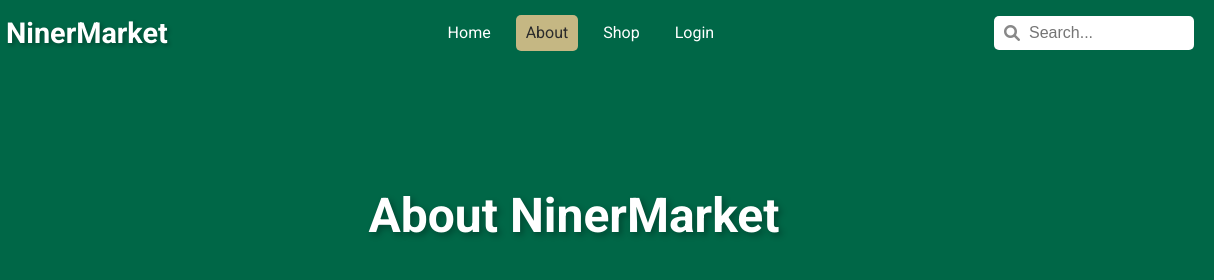
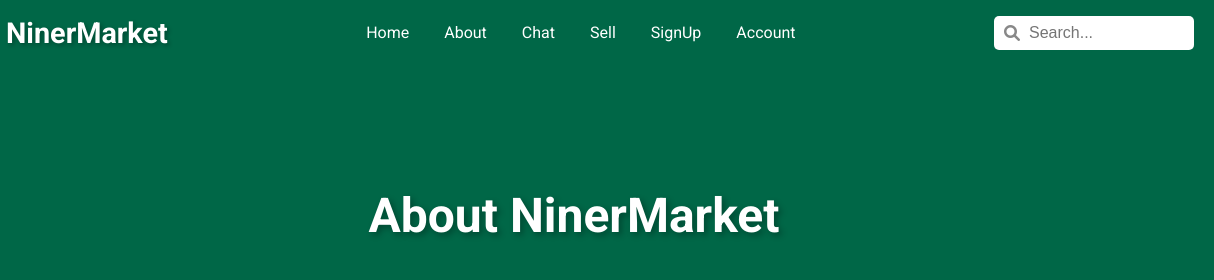
Before and after one commit to bp42s/uncc-hackathon, a website: page views/about.html in a window 1280 px wide. Shown: the top 280 px of the page, 66-1280 px from the left. Drawn offline with Linux system fonts and the light colour scheme.

Commit message:
added hyper links

```diff
--- a/views/about.html
+++ b/views/about.html
@@ -214,10 +214,12 @@
         </div>
         <i class="fas fa-bars menu-toggle"></i>
         <div class="nav-links">
-            <a href="http://localhost:3000">Home</a>
-            <a href="about.html" class="active">About</a>
-            <a href="http://localhost:3000/shop">Shop</a>
-            <a href="http://localhost:3000/signup">Login</a>
+            <a href="http://localhost:3000/index">Home</a>
+            <a href="http://localhost:3000/about">About</a>
+            <a href="http://localhost:3000/chat">Chat</a>
+            <a href="http://localhost:3000/sell">Sell</a>
+            <a href="http://localhost:3000/signup">SignUp</a>
+            <a href="http://localhost:3000/account">Account</a>
         </div>
         <div class="search-bar">
             <i class="fas fa-search"></i>
```
